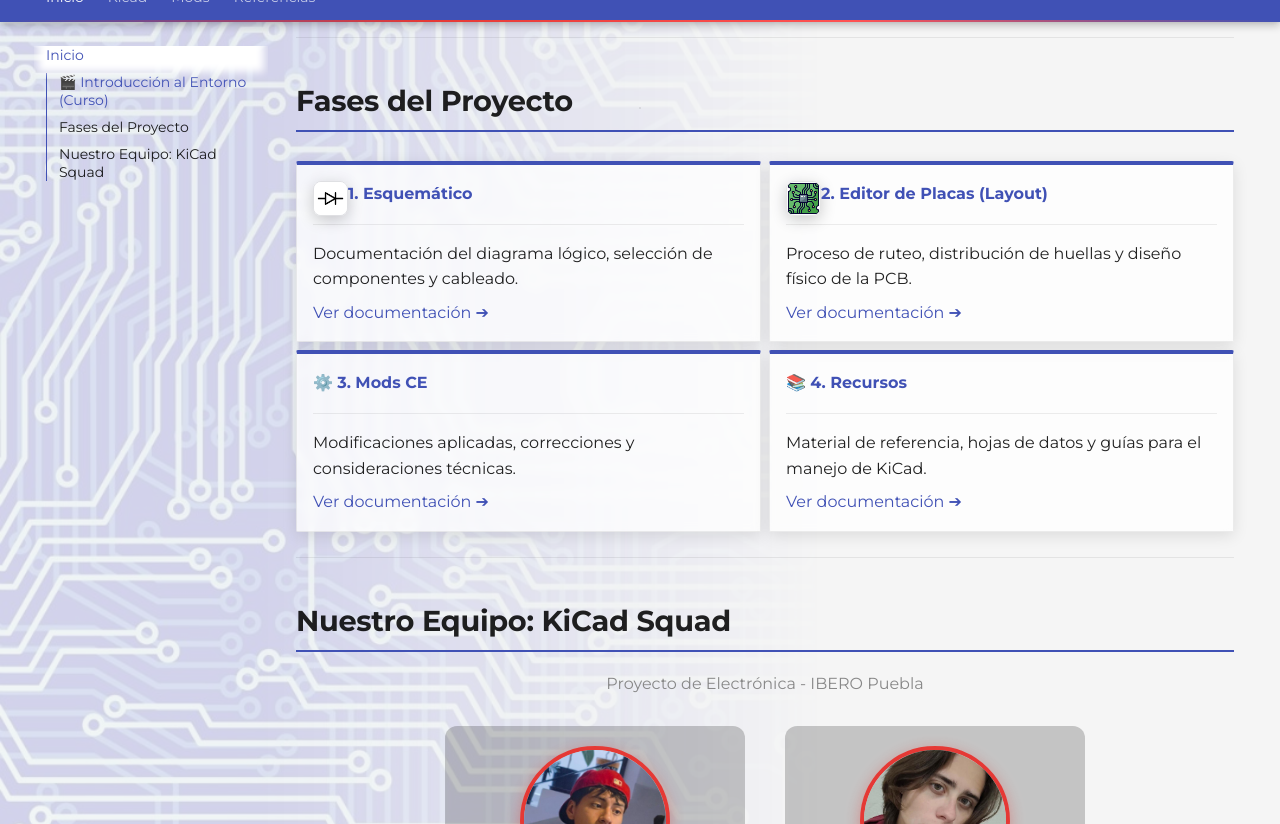
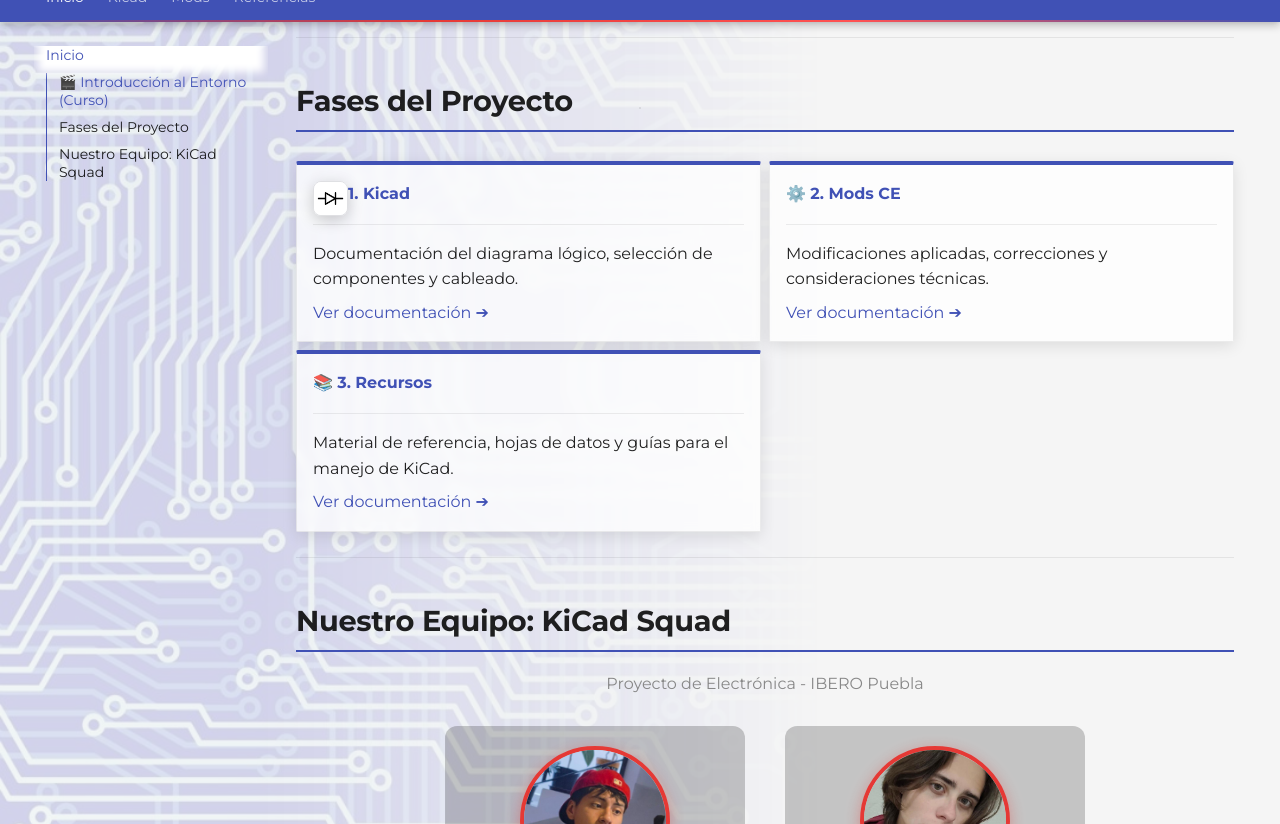
Before and after one commit to juangaona712-ship-it/MonoFab-, an MkDocs documentation site: the page built from docs/index.md, in a window 1280 px wide and 900 px high, scrolled down 1166 px, cut to the strip 76-900 px from the top of the window. Built offline with MkDocs 1.6.1 and Material for MkDocs 9.7.7, drawn with Linux system fonts in a browser that asks for light colours; comment, search, counter and statistics services are not loaded.

Commit message:
Update project phases in documentation

```diff
--- a/docs/index.md
+++ b/docs/index.md
@@ -48,7 +48,7 @@ Si apenas estás comenzando, te recomendamos ver el primer episodio del curso **
 
 <div class="grid cards" markdown>
 
--   <img src="img/icono-esquematico.jpg" width="35" align="left" style="margin-right: 12px; border-radius: 6px;"> **[1. Esquemático](esquematico.md)**
+-   <img src="img/icono-esquematico.jpg" width="35" align="left" style="margin-right: 12px; border-radius: 6px;"> **[1. Kicad](esquematico.md)**
 
     ---
 
@@ -56,15 +56,7 @@ Si apenas estás comenzando, te recomendamos ver el primer episodio del curso **
 
     [Ver documentación ➔](esquematico.md)
 
--   <img src="img/icono-placa.png" width="35" align="left" style="margin-right: 12px; border-radius: 6px;"> **[2. Editor de Placas (Layout)](editor-placas.md)**
-
-    ---
-
-    Proceso de ruteo, distribución de huellas y diseño físico de la PCB.
-
-    [Ver documentación ➔](editor-placas.md)
-
--   ⚙️ **[3. Mods CE](mods-ce.md)**
+-   ⚙️ **[2. Mods CE](mods-ce.md)**
 
     ---
 
@@ -72,7 +64,7 @@ Si apenas estás comenzando, te recomendamos ver el primer episodio del curso **
 
     [Ver documentación ➔](mods-ce.md)
 
--   📚 **[4. Recursos](recursos.md)**
+-   📚 **[3. Recursos](recursos.md)**
 
     ---
 
```
